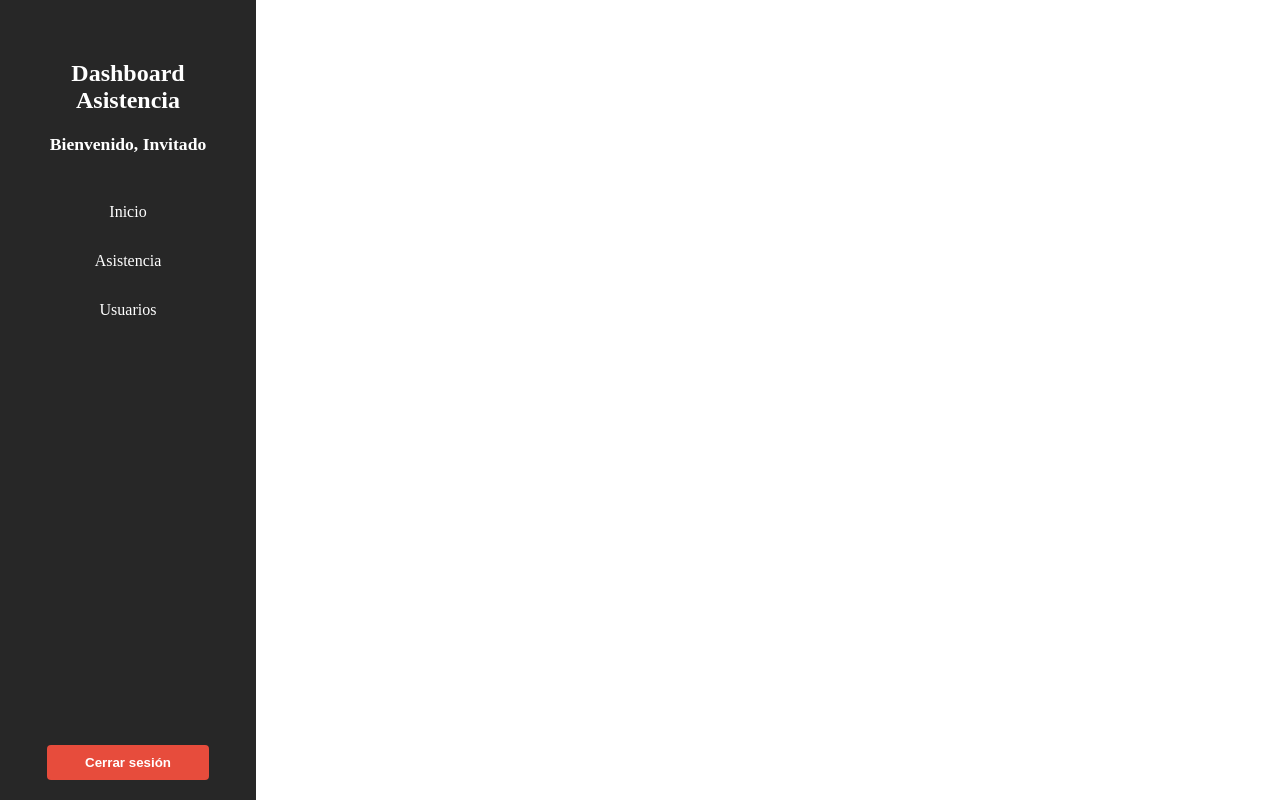
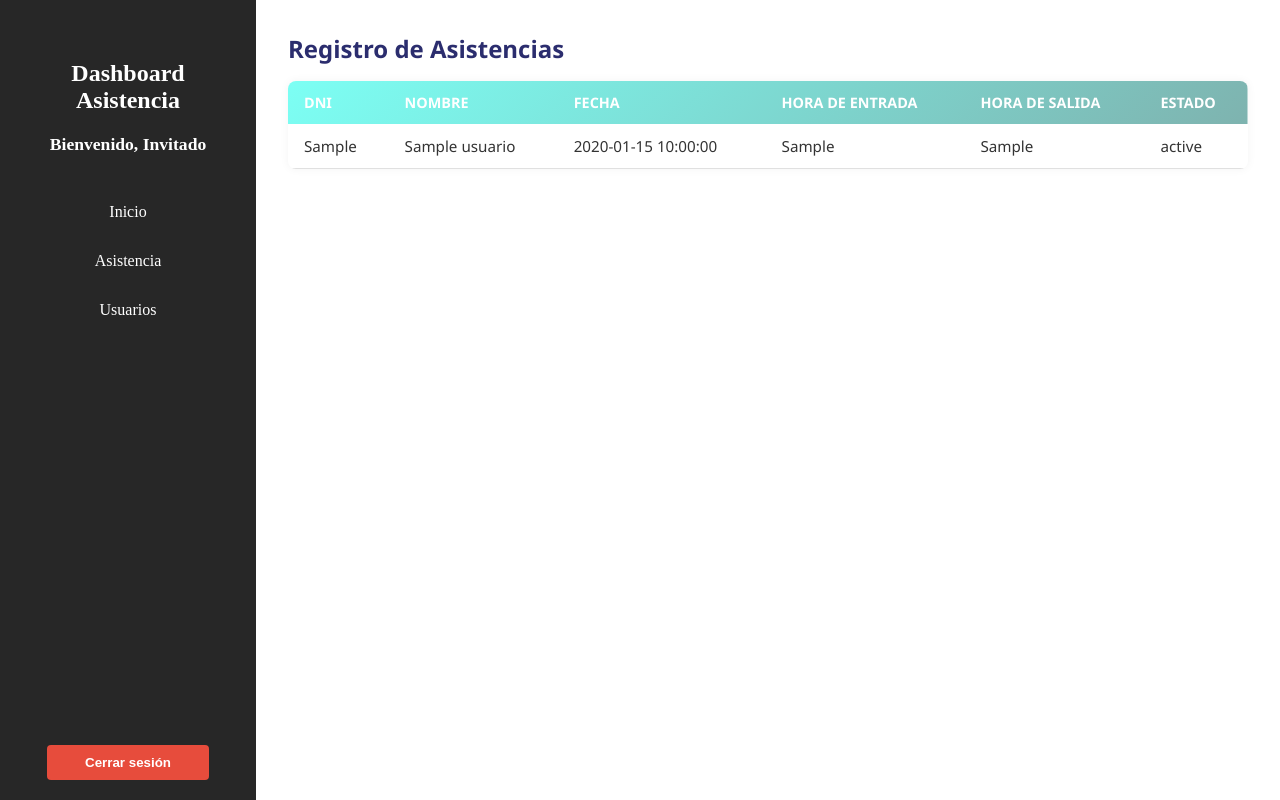
Before and after one commit to Pedro-Rodenas/Asistencia-Aprode, a PHP site: page /view/dashboard/ver_asistencia.php in a window 1280 px wide. Run offline with PHP 8.4, Linux system fonts and the light colour scheme; tables that the repository leaves empty or names only in its code hold one stand-in row (values such as "Sample post").

Commit message:
Agregamos para ver las asistencias

```diff
--- /dev/null
+++ b/api/asistencias.php
@@ -0,0 +1,5 @@
+<?php
+require_once __DIR__ . '/../controller/VerAsistenciaController.php';
+
+$controller = new VerAsistenciaController();
+$controller->obtenerAsistenciasJson();
--- a/assets/css/ver_asistencia.css
+++ b/assets/css/ver_asistencia.css
@@ -1,5 +1,57 @@
-*{
+* {
     margin: 0;
     padding: 0;
     box-sizing: border-box;
 }
+
+main {
+    margin-left: 20%;
+}
+
+.c-asistencias {
+    width: 100%;
+    padding: 2rem;
+    font-family: 'Segoe UI', sans-serif;
+}
+
+.c-asistencias h2 {
+    margin-bottom: 1rem;
+    color: #2B2D6E;
+}
+
+/* Tabla general */
+#tabla-asistencias {
+    width: 100%;
+    border-collapse: collapse;
+    border-radius: 8px;
+    overflow: hidden;
+    box-shadow: 0 0 10px rgba(0, 0, 0, 0.05);
+}
+
+#tabla-asistencias thead {
+    background-image: linear-gradient(135deg, #7cfff4, #7eb3af);
+    color: #fff;
+    text-transform: uppercase;
+}
+
+#tabla-asistencias thead th {
+    padding: 0.75rem 1rem;
+    text-align: left;
+    font-weight: bold;
+    font-size: 0.9rem;
+}
+
+#tabla-asistencias tbody td {
+    padding: 0.75rem 1rem;
+    border: none;
+    font-size: 0.95rem;
+    color: #333;
+}
+
+#tabla-asistencias tbody tr {
+    border-bottom: 1px solid #e0e0e0;
+}
+
+#tabla-asistencias tbody tr:hover {
+    background-color: #f9f9f9;
+}
--- /dev/null
+++ b/assets/js/ver_asistencia.js
@@ -0,0 +1,24 @@
+document.addEventListener("DOMContentLoaded", function () {
+    fetch("../../api/asistencias.php")
+        .then(response => response.json())
+        .then(data => {
+            const tabla = document.querySelector("#tabla-asistencias tbody");
+            tabla.innerHTML = "";
+
+            data.forEach(row => {
+                const tr = document.createElement("tr");
+
+                ["dni", "nombre_completo", "fecha", "hora_entrada", "hora_salida", "estado"].forEach(field => {
+                    const td = document.createElement("td");
+                    td.textContent = row[field] ?? "-";
+                    td.setAttribute("data-label", field.replace("_", " ").toUpperCase());
+                    tr.appendChild(td);
+                });
+
+                tabla.appendChild(tr);
+            });
+        })
+        .catch(error => {
+            console.error("Error al cargar asistencias:", error);
+        });
+});
--- /dev/null
+++ b/controller/VerAsistenciaController.php
@@ -0,0 +1,18 @@
+<?php
+
+require_once __DIR__ . "/../model/VerAsistenciaModel.php";
+
+class VerAsistenciaController
+{
+    private $VerAsistenciaModel;
+
+    public function __construct()
+    {
+        $this->VerAsistenciaModel = new VerAsistenciaModel();
+    }
+    public function obtenerAsistenciasJson()
+    {
+        header('Content-Type: application/json');
+        echo json_encode($this->VerAsistenciaModel->obtenerAsistencias());
+    }
+}
--- /dev/null
+++ b/model/VerAsistenciaModel.php
@@ -0,0 +1,29 @@
+<?php
+require_once __DIR__ . "/../config/database.php";
+
+class VerAsistenciaModel
+{
+    private $pdo;
+    public function __construct()
+    {
+        $db = new Database;
+        $this->pdo = $db->getConnection();
+    }
+
+    public function obtenerAsistencias()
+    {
+        $sql = "SELECT
+                a.dni,
+                u.nombre_completo,
+                a.fecha,
+                a.hora_entrada,
+                a.hora_salida,
+                a.estado
+            FROM asistencias a
+            LEFT JOIN usuarios u ON a.dni = u.dni
+            ORDER BY a.fecha ASC";
+
+        $stmt = $this->pdo->query($sql);
+        return $stmt->fetchAll(PDO::FETCH_ASSOC);
+    }
+}
--- a/view/dashboard/ver_asistencia.php
+++ b/view/dashboard/ver_asistencia.php
@@ -18,6 +18,28 @@ $usuario = $_SESSION['user']['nombre'] ?? 'Invitado';
     <?php
     include '../../templates/header.php';
     ?>
+
+    <main>
+        <div class="c-asistencias">
+            <h2>Registro de Asistencias</h2>
+            <table id="tabla-asistencias">
+                <thead>
+                    <tr>
+                        <th>DNI</th>
+                        <th>Nombre</th>
+                        <th>Fecha</th>
+                        <th>Hora de entrada</th>
+                        <th>Hora de salida</th>
+                        <th>Estado</th>
+                    </tr>
+                </thead>
+                <tbody></tbody>
+            </table>
+
+        </div>
+
+    </main>
+    <script src="../../assets/js/ver_asistencia.js"></script>
 </body>
 
 </html>
```
